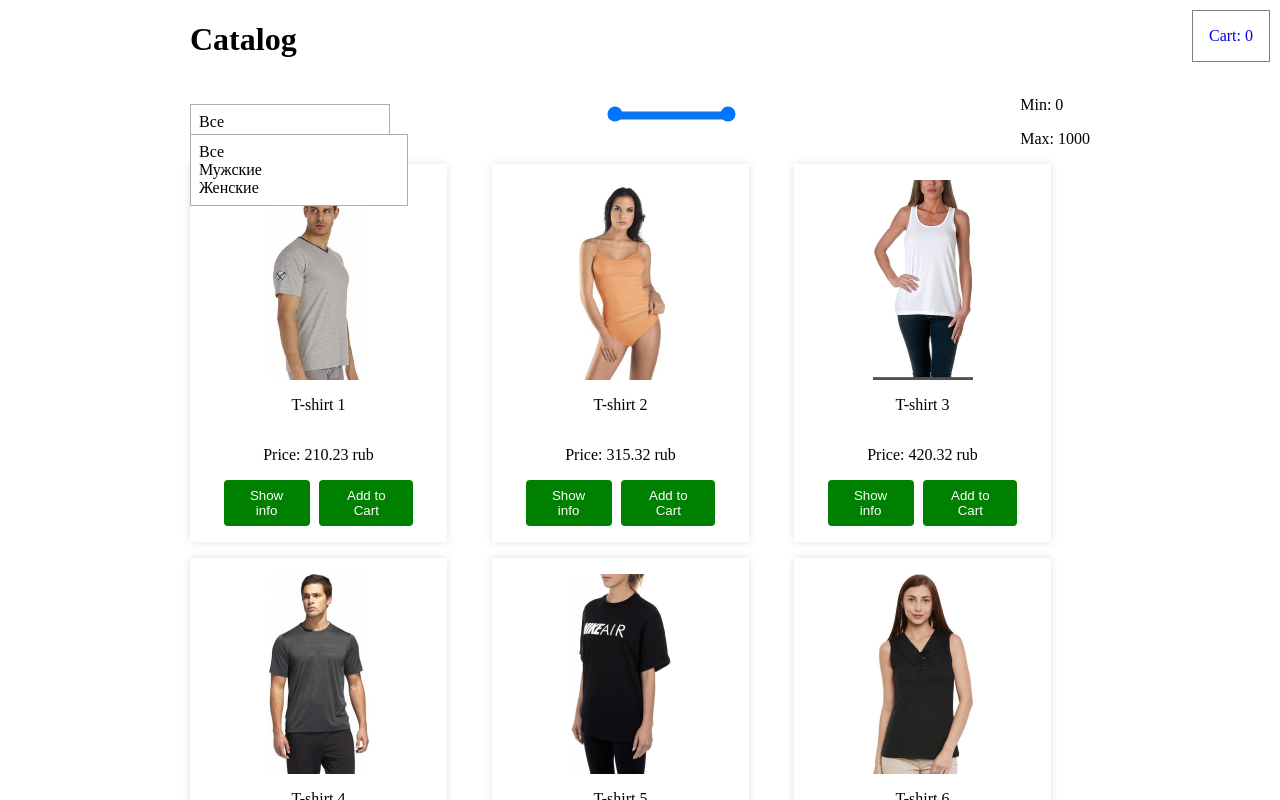
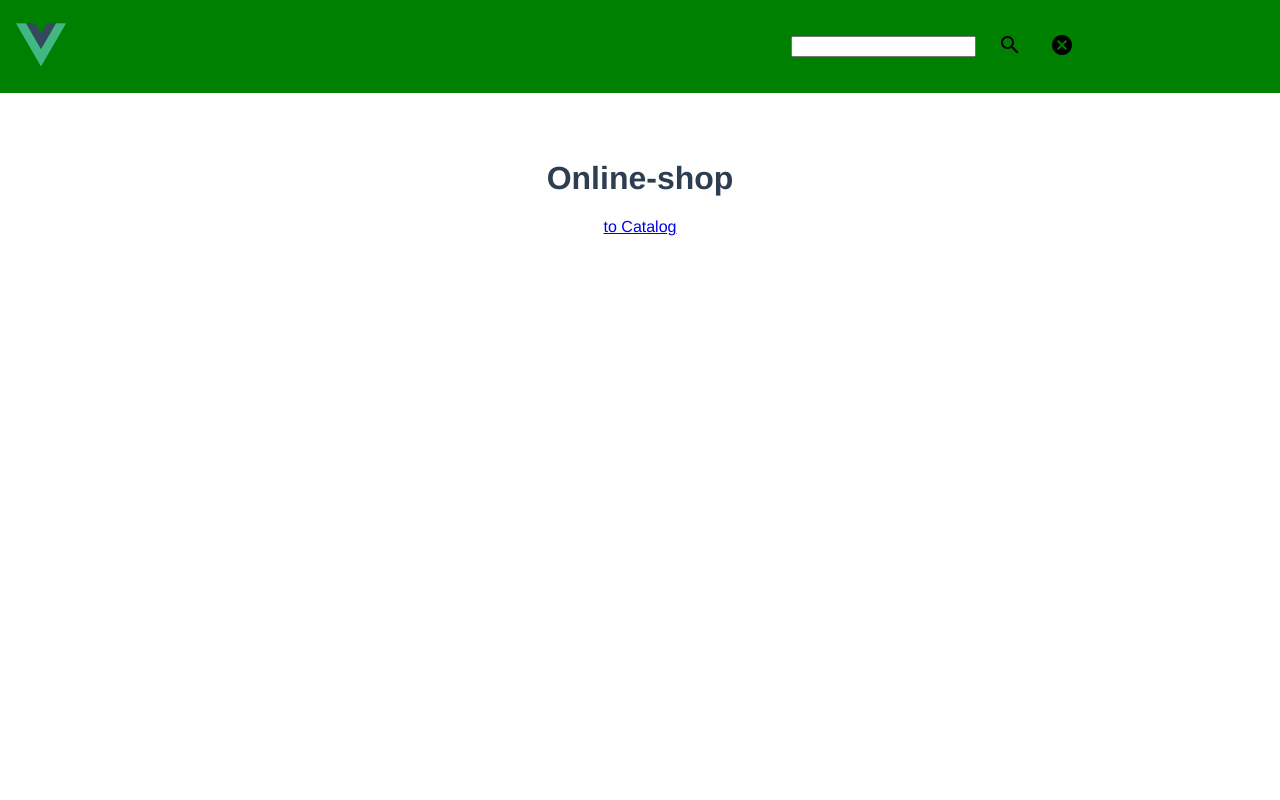
Before and after one commit to Artem-Chebotarev/vuejs-e-commerce, a Vue app: page /#/ in a window 1280 px wide. Shown: the top 800 px of the page. Built offline with nearby package versions, Linux system fonts and the light colour scheme; data requests are answered from the project's data file.

Commit message:
search products is ready

```diff
--- a/src/App.vue
+++ b/src/App.vue
@@ -6,30 +6,38 @@
 
 <script>
 import vMainWrapper from "./components/v-main-wrapper.vue";
-import { mapActions, mapGetters } from 'vuex';
+import { mapActions, mapGetters } from "vuex";
 
 export default {
-  name: 'App',
+  name: "App",
   components: {
     vMainWrapper,
   },
   methods: {
-    ...mapActions(['SET_DESKTOP', 'SET_MOBILE']),
+    ...mapActions(["SET_DESKTOP", "SET_MOBILE"]),
   },
   computed: {
-    ...mapGetters(['IS_MOBILE', 'IS_DESKTOP']),
+    ...mapGetters(["IS_MOBILE", "IS_DESKTOP"]),
   },
   mounted() {
-    window.addEventListener('resize', ()=> {
+    window.addEventListener("resize", () => {
       if (window.innerWidth > 767) {
         this.SET_DESKTOP();
       } else {
         this.SET_MOBILE();
       }
-    })
-  }
-}
+    });
+  },
+};
 </script>
 
 <style>
+#app {
+  font-family: "Avenir", Helvetica, Arial, sans-serif;
+  -webkit-font-smoothing: antialiased;
+  -moz-osx-font-smoothing: grayscale;
+  text-align: center;
+  color: #2c3e50;
+  margin-top: 160px;
+}
 </style>
--- a/src/components/catalog/v-catalog.vue
+++ b/src/components/catalog/v-catalog.vue
@@ -1,14 +1,6 @@
 <template>
   <div class="v-catalog">
-
-    <vNotification
-    :messages="messages"
-    :timeout="3000"
-    >
-
-
-    </vNotification>
-
+    <vNotification :messages="messages" :timeout="3000"> </vNotification>
 
     <router-link :to="{ name: 'cart', params: { cart_data: CART } }">
       <!-- в парамс передаем пропсы -->
@@ -82,11 +74,11 @@ export default {
       sortedProducts: [],
       minPrice: 0,
       maxPrice: 1000,
-      messages: []
+      messages: [],
     };
   },
   computed: {
-    ...mapGetters(["PRODUCTS", "CART", "IS_DESKTOP"]),
+    ...mapGetters(["PRODUCTS", "CART", "IS_DESKTOP", "SEARCH_VALUE"]),
 
     filteredProducts() {
       if (this.sortedProducts.length) {
@@ -125,15 +117,14 @@ export default {
     },
 
     addToCart(product) {
-      this.ADD_PRODUCT_TO_STATE(product)
-        .then(() => {
-          let timeStamp = Date.now().toLocaleString();
-          this.messages.unshift({
-            name: "Товар добавлен в корзину",
-            icon: 'check_circle',
-            id: timeStamp,
-          })
+      this.ADD_PRODUCT_TO_STATE(product).then(() => {
+        let timeStamp = Date.now().toLocaleString();
+        this.messages.unshift({
+          name: "Товар добавлен в корзину",
+          icon: "check_circle",
+          id: timeStamp,
         });
+      });
     },
     setRangeSliders() {
       if (this.minPrice > this.maxPrice) {
@@ -143,11 +134,29 @@ export default {
       }
       this.sortByCategories();
     },
+    sortProductsBySearchValue(value) {
+      this.sortedProducts = [...this.PRODUCTS]; // каждый раз когда делаем поисковый запрос должны вернуться к первоначальному значению
+      if (value) {
+        this.sortedProducts = this.sortedProducts.filter((product) =>
+          product.name.toLowerCase().includes(value.toLowerCase())
+        );
+      } else {
+        this.sortedProducts = this.PRODUCTS;
+      }
+    },
+  },
+  watch: {
+    SEARCH_VALUE() {
+      this.sortProductsBySearchValue(this.SEARCH_VALUE); // когда SEARCH_VALUE меняется, вызываем функцию sortProductsBySearchValue с этим новым значением
+    },
   },
   mounted() {
     // this.$store.state.products // если не использовать mapGetters
     // this.$store.dispatch('GET_PRODUCTS_FROM_API') // если не использовать mapActions
-    this.GET_PRODUCTS_FROM_API().then(() => this.sortByCategories());
+    this.GET_PRODUCTS_FROM_API().then(() => {
+      this.sortByCategories();
+      this.sortProductsBySearchValue(this.SEARCH_VALUE); // чтобы вотчер сработал в начале
+    });
   },
 };
 </script>
@@ -162,14 +171,14 @@ export default {
   &__list {
     display: flex;
     flex-wrap: wrap;
-    // justify-content: space-around;
-    column-gap: 5%; // задает расстояние между флекс элементами внутри контейнера
+    justify-content: space-around;
+    // column-gap: 5%; // задает расстояние между флекс элементами внутри контейнера
     align-items: center;
   }
   &__link_to_cart {
     position: absolute;
-    top: 10px;
-    right: 10px;
+    top: 95px;
+    right: 50px;
     padding: $padding * 2;
     border: solid 1px gray;
   }
@@ -180,9 +189,12 @@ export default {
   justify-content: space-between;
   align-items: center;
 }
+.range-values {
+  margin-right: 50px;
+}
 .range-slider {
   width: 200px;
-  margin: auto 16px;
+  margin: auto 0px;
   text-align: center;
   position: relative;
 }
--- /dev/null
+++ b/src/components/layouts/v-header.vue
@@ -0,0 +1,85 @@
+<template>
+  <div class="v-header">
+    <router-link :to="{ name: 'mainPage' }">
+      <img src="../../assets/logo.png" alt="logo" />
+    </router-link>
+    <div class="search-field">
+      <input type="text" v-model="searchValue" />
+      <button class="search-btn">
+        <i class="material-icons" @click="search(searchValue)">search</i>
+      </button>
+      <button class="search-btn">
+        <i class="material-icons" @click="clearSerachFiled">cancel</i>
+      </button>
+    </div>
+  </div>
+</template>
+
+<script>
+import { mapActions, mapGetters } from "vuex";
+
+export default {
+  name: "v-header",
+  props: {},
+  data() {
+    return {
+      searchValue: "",
+    };
+  },
+  computed: {
+    ...mapGetters(["SEARCH_VALUE"]),
+  },
+  methods: {
+    ...mapActions(["SEARCH_PRODUCT"]),
+
+    search(value) {
+      this.SEARCH_PRODUCT(value);
+      if (this.$route.path !== "/catalog") {
+        this.$router.push("/catalog"); //аналог реакт хистори
+      }
+    },
+
+    clearSerachFiled() {
+      this.searchValue = "";
+      this.SEARCH_PRODUCT();
+      if (this.$route.path !== "/catalog") {
+        this.$router.push("/catalog"); //аналог реакт хистори
+      }
+    },
+  },
+};
+</script>
+
+<style lang="scss">
+.v-header {
+  display: flex;
+  justify-content: space-between;
+  align-items: center;
+  background: green;
+  padding: 16px;
+  position: fixed;
+  width: 100%;
+  top: 0;
+  left: 0;
+
+  img {
+    width: 50px;
+  }
+
+  .search-field {
+    padding: 16px;
+    color: #ffffff;
+    position: relative;
+    right: 200px;
+    display: flex;
+    justify-content: center;
+    align-items: center;
+  }
+
+  .search-btn {
+    margin-left: 16px;
+    background: transparent;
+    border: none;
+  }
+}
+</style>
--- /dev/null
+++ b/src/components/main-page/v-main-page.vue
@@ -0,0 +1,17 @@
+<template>
+  <div class="v-main-page">
+    <h1>Online-shop</h1>
+    <p>
+      <router-link :to="{ name: 'catalog' }">
+        to Catalog
+      </router-link>
+    </p>
+  </div>
+</template>
+
+<script>
+export default {};
+</script>
+
+<style>
+</style>
--- a/src/components/notifications/v-notification.vue
+++ b/src/components/notifications/v-notification.vue
@@ -66,7 +66,7 @@ export default {
 <style lang="scss">
 .v-notification {
   position: fixed;
-  top: 80px;
+  top: 150px;
   right: 16px;
   z-index: 10;
 
--- a/src/components/v-main-wrapper.vue
+++ b/src/components/v-main-wrapper.vue
@@ -1,5 +1,6 @@
 <template>
   <div class="v-main-wrapper">
+    <vHeader />
     <keep-alive>
       <router-view></router-view>
     </keep-alive>
@@ -15,13 +16,15 @@
 // import vCatalog from "./v-catalog.vue";
 // import vCart from "./v-cart.vue";
 // import { mapGetters } from "vuex";
+import vHeader from "../components/layouts/v-header.vue";
 
 export default {
   name: "v-main-wrapper",
-  // components: {
-  //   vCatalog,
-  //   vCart,
-  // },
+  components: {
+    // vCatalog,
+    // vCart,
+    vHeader,
+  },
   props: {},
   data() {
     return {};
@@ -31,13 +34,12 @@ export default {
   },
   methods: {},
   watch: {},
-
 };
 </script>
 
 <style>
 .v-main-wrapper {
-  max-width: 900px;
+  /* max-width: 900px; */
   margin: 0 auto;
 }
 </style>
--- a/src/router/router.js
+++ b/src/router/router.js
@@ -3,6 +3,7 @@ import Router from 'vue-router';
 
 import vCatalog from '../components/catalog/v-catalog';
 import vCart from '../components/cart/v-cart';
+import vMainPage from '../components/main-page/v-main-page';
 
 Vue.use(Router);
 
@@ -10,6 +11,11 @@ let router = new Router({
   routes: [
     {
       path: '/',
+      name: 'mainPage',
+      component: vMainPage,
+    },
+    {
+      path: '/catalog',
       name: 'catalog',
       component: vCatalog,
     },
--- a/src/vuex/actions/actions.js
+++ b/src/vuex/actions/actions.js
@@ -1,5 +1,8 @@
 
 export default {
+  SEARCH_PRODUCT({ commit }, value) {
+    commit('SEARCH_PRODUCT_IN_CATALOG', value);
+  },
   SET_DESKTOP({ commit }) {
     commit('SWITH_DESKTOP');
   },
--- a/src/vuex/getters/getters.js
+++ b/src/vuex/getters/getters.js
@@ -1,4 +1,7 @@
 export default {
+  SEARCH_VALUE(state) {
+    return state.searchValue;
+  },
   IS_MOBILE(state) {
     return state.isMobile;
   },
--- a/src/vuex/mutations/mutations.js
+++ b/src/vuex/mutations/mutations.js
@@ -1,4 +1,7 @@
 export default {
+  SEARCH_PRODUCT_IN_CATALOG: (state, value) => {
+    state.searchValue = value;
+  },
   SWITH_MOBILE: (state) => {
     state.isMobile = true;
     state.isDesktop = false;
--- a/src/vuex/store.js
+++ b/src/vuex/store.js
@@ -12,6 +12,7 @@ Vue.use(Vuex);
 
 let store = new Vuex.Store({
   state: {
+    searchValue: '',
     isMobile: false,
     isDesktop: true,
     products: [],
```
Also changed, not shown: src/assets/logo.png (added).
